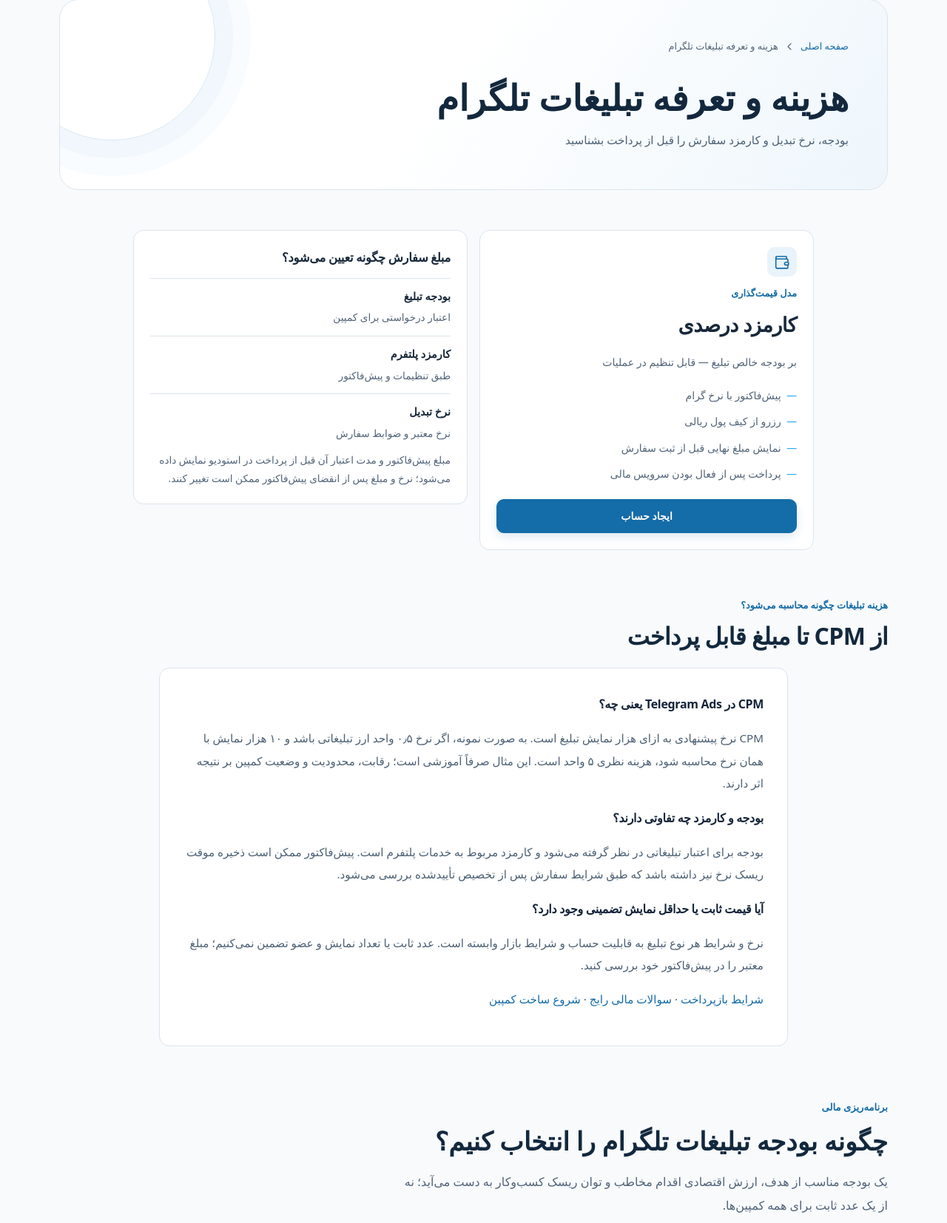
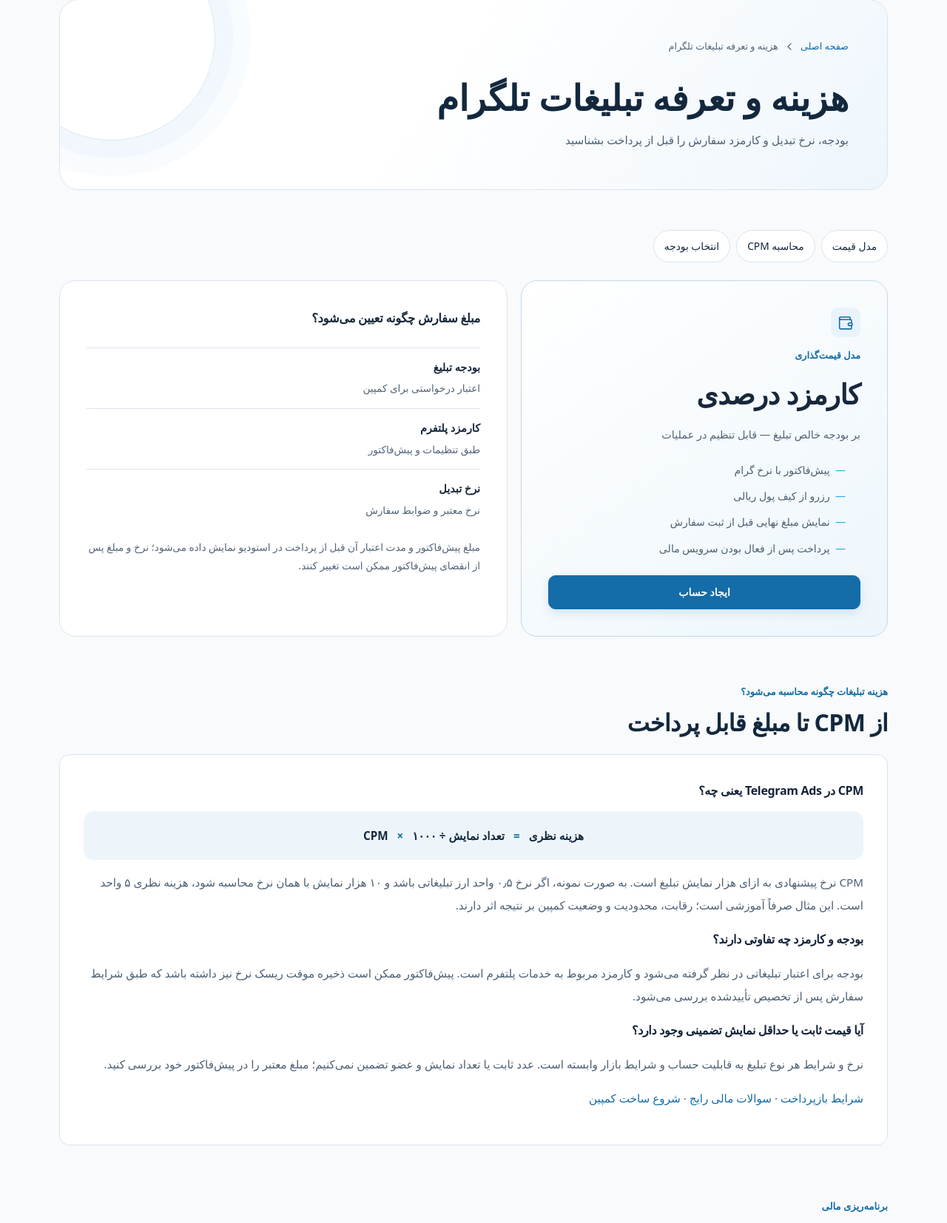
Before and after one commit to qashqaeii/TMADS, a Django app: page /pricing/ in a window 1280 px wide. Shown: the part 140-1794 px from the top of the page at 74% size. Run offline with Django 5.2, Linux system fonts and the light colour scheme; parts of the project's set-up code (start-up, migrations or seed data) failed here and were passed over; some libraries are stand-ins or nearby versions; some web fonts are replaced.

Commit message:
style(pricing): create clear cost hierarchy and editorial financial layout

```diff
--- a/static/css/public-premium.css
+++ b/static/css/public-premium.css
@@ -100,3 +100,17 @@
 .pp-how-it-works .pp-guide-reading h2{font-size:1.2rem;color:var(--pp-ink);margin-block:12px 8px}
 .pp-how-it-works .pp-guide-action{justify-content:flex-start}
 @media(max-width:600px){.ui-final.pp-how-it-works .pp-journey .step-card{min-height:0;border-inline-start:3px solid #8ab8d8}}
+
+
+
+.ui-final.pp-pricing .ui-public-pricing{max-width:none;align-items:stretch;gap:18px;grid-template-columns:minmax(0,.9fr) minmax(0,1.1fr)}
+.ui-final.pp-pricing .ui-public-pricing .pricing-card--exec{background:linear-gradient(145deg,#fff,#edf6fc);border:1px solid #c2d9eb;padding:clamp(22px,3.5vw,36px);border-radius:22px;display:grid;gap:14px;align-content:start;text-align:start}
+.pp-pricing .pp-price-sub{margin:0;font-size:.9rem}
+.ui-final.pp-pricing .ui-public-pricing .price-tag{font-size:clamp(1.75rem,3vw,2.35rem)}
+.pp-pricing .pricing-card--exec ul{padding-inline-start:20px;color:var(--pp-muted)}
+.pp-pricing .ui-public-pricing-guide{border-radius:22px;padding:clamp(22px,3.5vw,36px);display:grid;align-content:start;gap:12px}
+.pp-pricing .ui-public-pricing-guide dl>div{padding-block:14px}
+.pp-pricing .pp-formula{display:flex;align-items:center;justify-content:center;flex-wrap:wrap;gap:8px 12px;padding:18px;background:var(--pp-soft);border-radius:14px;color:var(--pp-ink);font-weight:650;font-size:.95rem;margin-block:12px}
+.pp-pricing .pp-formula b{color:var(--pp-blue)}
+.ui-final.pp-pricing .ui-public-reading{max-width:none}
+@media(max-width:810px){.ui-final.pp-pricing .ui-public-pricing{grid-template-columns:minmax(0,1fr)}}
--- a/templates/public/pricing.html
+++ b/templates/public/pricing.html
@@ -1,13 +1,14 @@
 {% extends "public_base.html" %}
 {% block title %}تعرفه — {{ PRODUCT_NAME }}{% endblock %}
+{% block public_page_class %} pp-pricing{% endblock %}
 {% block content %}
 {% include "includes/public_hero.html" with title="هزینه و تعرفه تبلیغات تلگرام" subtitle="بودجه، نرخ تبدیل و کارمزد سفارش را قبل از پرداخت بشناسید" show_subtitle=1 compact=1 %}
 <section class="section public-section container">
-  <div class="pricing-shell ui-public-pricing">
+  <nav class="pp-section-nav" aria-label="بخش‌های صفحه"><a href="#pricing-model">مدل قیمت</a><a href="#pricing-cpm">محاسبه CPM</a><a href="#budget-decisions">انتخاب بودجه</a></nav><div id="pricing-model" class="pricing-shell ui-public-pricing" data-pp-reveal>
     <article class="pricing-card--exec">
       <span class="ui-target-symbol" aria-hidden="true">{% include "includes/lucide_icon.html" with name="wallet" size="md" %}</span><p class="ui-price-kicker">مدل قیمت‌گذاری</p>
       <h2 class="price-tag">کارمزد درصدی</h2>
-      <p class="muted" style="margin:.35rem 0 0;font-size:.88rem">بر بودجه خالص تبلیغ — قابل تنظیم در عملیات</p>
+      <p class="muted pp-price-sub">بر بودجه خالص تبلیغ — قابل تنظیم در عملیات</p>
       <ul>
         <li>پیش‌فاکتور با نرخ گرام</li>
         <li>رزرو از کیف پول ریالی</li>
@@ -17,9 +18,9 @@
       {% if user.is_authenticated %}<a class="btn btn-primary btn-lg" href="{% url 'campaigns:wizard_new' %}">ساخت کمپین</a>{% else %}<a class="btn btn-primary btn-lg" href="{% url 'accounts:register' %}">ایجاد حساب</a>{% endif %}
     </article><aside class="ui-public-pricing-guide"><h2>مبلغ سفارش چگونه تعیین می‌شود؟</h2><dl><div><dt>بودجه تبلیغ</dt><dd>اعتبار درخواستی برای کمپین</dd></div><div><dt>کارمزد پلتفرم</dt><dd>طبق تنظیمات و پیش‌فاکتور</dd></div><div><dt>نرخ تبدیل</dt><dd>نرخ معتبر و ضوابط سفارش</dd></div></dl><p>مبلغ پیش‌فاکتور و مدت اعتبار آن قبل از پرداخت در استودیو نمایش داده می‌شود؛ نرخ و مبلغ پس از انقضای پیش‌فاکتور ممکن است تغییر کنند.</p></aside>
   </div>
-  <section class="ui-landing-section"><header class="ui-landing-section-head"><div><p>هزینه تبلیغات چگونه محاسبه می‌شود؟</p><h2>از CPM تا مبلغ قابل پرداخت</h2></div></header>
+  <section id="pricing-cpm" class="ui-landing-section"><header class="ui-landing-section-head"><div><p>هزینه تبلیغات چگونه محاسبه می‌شود؟</p><h2>از CPM تا مبلغ قابل پرداخت</h2></div></header>
   <article class="card card-pad legal-prose ui-public-reading">
-    <h3>CPM در Telegram Ads یعنی چه؟</h3><p>CPM نرخ پیشنهادی به ازای هزار نمایش تبلیغ است. به صورت نمونه، اگر نرخ ۰٫۵ واحد ارز تبلیغاتی باشد و ۱۰ هزار نمایش با همان نرخ محاسبه شود، هزینه نظری ۵ واحد است. این مثال صرفاً آموزشی است؛ رقابت، محدودیت و وضعیت کمپین بر نتیجه اثر دارند.</p>
+    <h3>CPM در Telegram Ads یعنی چه؟</h3><div class="pp-formula" aria-label="فرمول تقریبی هزینه"><span>هزینه نظری</span><b> = </b><span>تعداد نمایش ÷ ۱۰۰۰</span><b> × </b><span>CPM</span></div><p>CPM نرخ پیشنهادی به ازای هزار نمایش تبلیغ است. به صورت نمونه، اگر نرخ ۰٫۵ واحد ارز تبلیغاتی باشد و ۱۰ هزار نمایش با همان نرخ محاسبه شود، هزینه نظری ۵ واحد است. این مثال صرفاً آموزشی است؛ رقابت، محدودیت و وضعیت کمپین بر نتیجه اثر دارند.</p>
     <h3>بودجه و کارمزد چه تفاوتی دارند؟</h3><p>بودجه برای اعتبار تبلیغاتی در نظر گرفته می‌شود و کارمزد مربوط به خدمات پلتفرم است. پیش‌فاکتور ممکن است ذخیره موقت ریسک نرخ نیز داشته باشد که طبق شرایط سفارش پس از تخصیص تأییدشده بررسی می‌شود.</p>
     <h3>آیا قیمت ثابت یا حداقل نمایش تضمینی وجود دارد؟</h3><p>نرخ و شرایط هر نوع تبلیغ به قابلیت حساب و شرایط بازار وابسته است. عدد ثابت یا تعداد نمایش و عضو تضمین نمی‌کنیم؛ مبلغ معتبر را در پیش‌فاکتور خود بررسی کنید.</p>
     <p><a href="{% url 'public:refund' %}">شرایط بازپرداخت</a> · <a href="{% url 'public:faq' %}">سوالات مالی رایج</a> · <a href="{% url 'public:how_it_works' %}">شروع ساخت کمپین</a></p>
```
